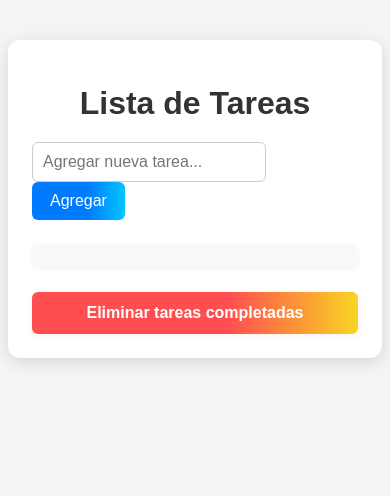
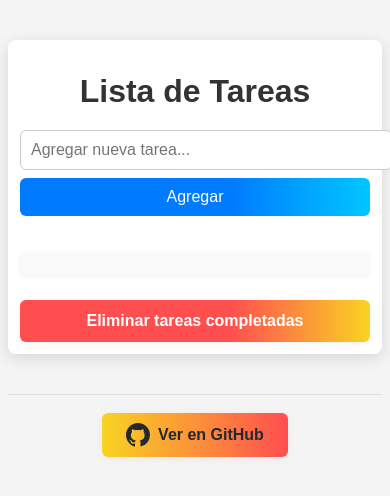
Before and after one commit to JRiveraCode/Lista-de-Tareas, a plain HTML site: page index.html in a window 390 px wide. Drawn offline with Linux system fonts and the light colour scheme.

Commit message:
add-respon-footer

```diff
--- a/index.html
+++ b/index.html
@@ -18,6 +18,12 @@
     </ul>
     <button id="delete-completed-btn">Eliminar tareas completadas</button>
   </div>
+  <footer class="footer">
+    <a href="https://github.com/JRiveraCode" target="_blank" class="github-link">
+      <svg height="24" width="24" viewBox="0 0 16 16" fill="currentColor" style="vertical-align:middle;margin-right:8px;"><path d="M8 0C3.58 0 0 3.58 0 8c0 3.54 2.29 6.53 5.47 7.59.4.07.55-.17.55-.38 0-.19-.01-.82-.01-1.49-2.01.37-2.53-.49-2.69-.94-.09-.23-.48-.94-.82-1.13-.28-.15-.68-.52-.01-.53.63-.01 1.08.58 1.23.82.72 1.21 1.87.87 2.33.66.07-.52.28-.87.51-1.07-1.6-.18-3.29-.8-3.29-3.55 0-.78.28-1.42.74-1.92-.07-.18-.32-.91.07-1.9 0 0 .6-.19 1.97.73.57-.16 1.18-.24 1.79-.24.61 0 1.22.08 1.79.24 1.37-.92 1.97-.73 1.97-.73.39.99.14 1.72.07 1.9.46.5.74 1.14.74 1.92 0 2.76-1.69 3.37-3.3 3.55.29.25.54.73.54 1.48 0 1.07-.01 1.93-.01 2.19 0 .21.15.46.55.38A8.013 8.013 0 0 0 16 8c0-4.42-3.58-8-8-8z"></path></svg>
+      Ver en GitHub
+    </a>
+  </footer>
   <script src="script.js"></script>
 </body>
 </html>
--- a/styles.css
+++ b/styles.css
@@ -87,3 +87,47 @@ h1 {
 #delete-completed-btn:hover {
   background: linear-gradient(90deg, #c0392b 60%, #f9d423 100%);
 }
+
+.footer {
+  margin-top: 32px;
+  padding: 18px 0 8px 0;
+  text-align: center;
+  background: #f4f4f4;
+  border-top: 1px solid #e0e0e0;
+}
+
+.github-link {
+  display: inline-flex;
+  align-items: center;
+  color: #24292e;
+  background: linear-gradient(90deg, #f9d423 0%, #ff4e50 100%);
+  padding: 10px 24px;
+  border-radius: 6px;
+  font-size: 16px;
+  font-weight: bold;
+  text-decoration: none;
+  box-shadow: 0 2px 8px rgba(255,78,80,0.08);
+  transition: background 0.2s, color 0.2s;
+}
+
+.github-link:hover {
+  background: linear-gradient(90deg, #ff4e50 0%, #f9d423 100%);
+  color: #fff;
+}
+
+@media (max-width: 500px) {
+  .todo-container {
+    max-width: 98vw;
+    padding: 12px;
+    border-radius: 8px;
+  }
+  #new-task {
+    width: 100%;
+    margin-bottom: 8px;
+    margin-right: 0;
+  }
+  #add-btn {
+    width: 100%;
+    margin-bottom: 12px;
+  }
+}
```
